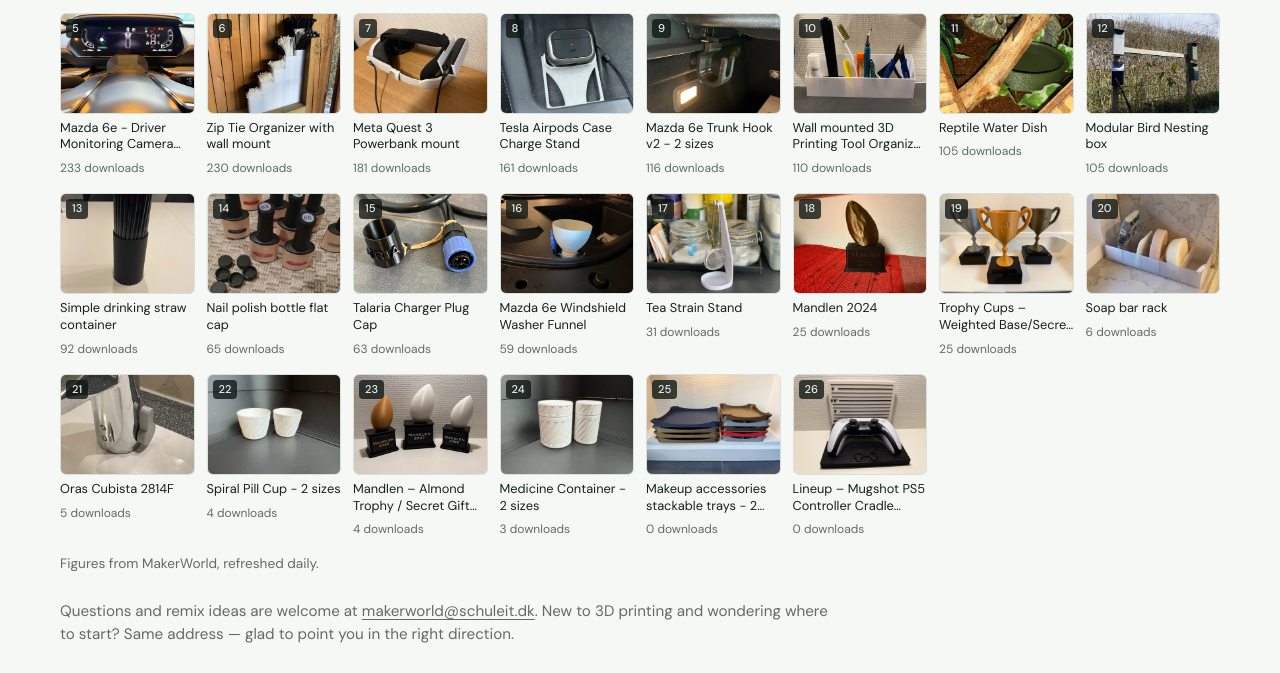
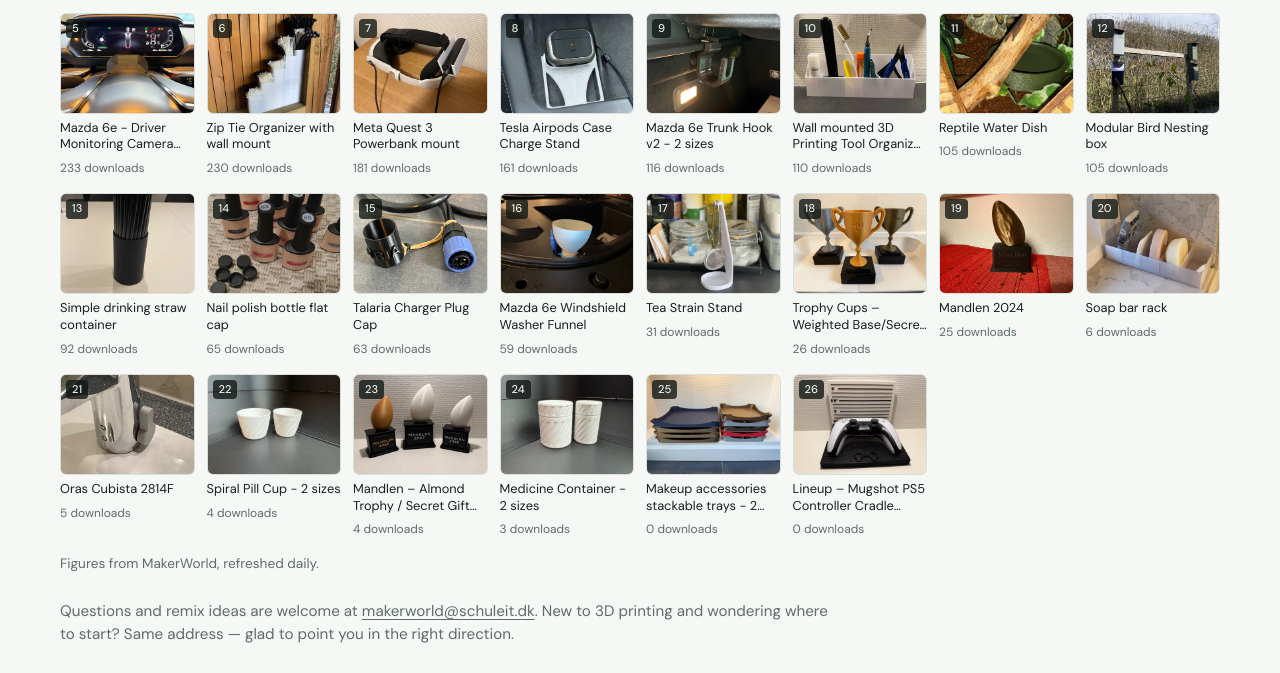
Before and after one commit to Schuleit/schuleit.dk, a plain HTML site: page 3d-printing/index.html in a window 1280 px wide. Shown: the part 1066-1739 px from the top of the page. Drawn offline with nearby package versions, Linux system fonts and the light colour scheme.

Commit message:
MakerWorld figures refreshed
Co-Authored-By: Claude Opus 5.5 <noreply@anthropic.com>

```diff
--- a/3d-printing/index.html
+++ b/3d-printing/index.html
@@ -140,12 +140,12 @@
           <li data-model="393998"><a href="https://makerworld.com/en/models/393998-tea-strain-stand" target="_blank" rel="noopener">
             <span class="pic"><img src="/img/designs/393998.webp" alt="" loading="lazy"><span class="r">17</span></span>
             <span class="t">Tea Strain Stand</span><span class="n">31 downloads</span></a></li>
+          <li data-model="3569461"><a href="https://makerworld.com/en/models/3569461-trophy-cups-weighted-base-secret-compartment" target="_blank" rel="noopener">
+            <span class="pic"><img src="/img/designs/3569461.webp" alt="" loading="lazy"><span class="r">18</span></span>
+            <span class="t">Trophy Cups – Weighted Base/Secret Compartment</span><span class="n">26 downloads</span></a></li>
           <li data-model="905624"><a href="https://makerworld.com/en/models/905624-mandlen-2024" target="_blank" rel="noopener">
-            <span class="pic"><img src="/img/designs/905624.webp" alt="" loading="lazy"><span class="r">18</span></span>
+            <span class="pic"><img src="/img/designs/905624.webp" alt="" loading="lazy"><span class="r">19</span></span>
             <span class="t">Mandlen 2024</span><span class="n">25 downloads</span></a></li>
-          <li data-model="3569461"><a href="https://makerworld.com/en/models/3569461-trophy-cups-weighted-base-secret-compartment" target="_blank" rel="noopener">
-            <span class="pic"><img src="/img/designs/3569461.webp" alt="" loading="lazy"><span class="r">19</span></span>
-            <span class="t">Trophy Cups – Weighted Base/Secret Compartment</span><span class="n">25 downloads</span></a></li>
           <li data-model="905672"><a href="https://makerworld.com/en/models/905672-soap-bar-rack" target="_blank" rel="noopener">
             <span class="pic"><img src="/img/designs/905672.webp" alt="" loading="lazy"><span class="r">20</span></span>
             <span class="t">Soap bar rack</span><span class="n">6 downloads</span></a></li>
```
